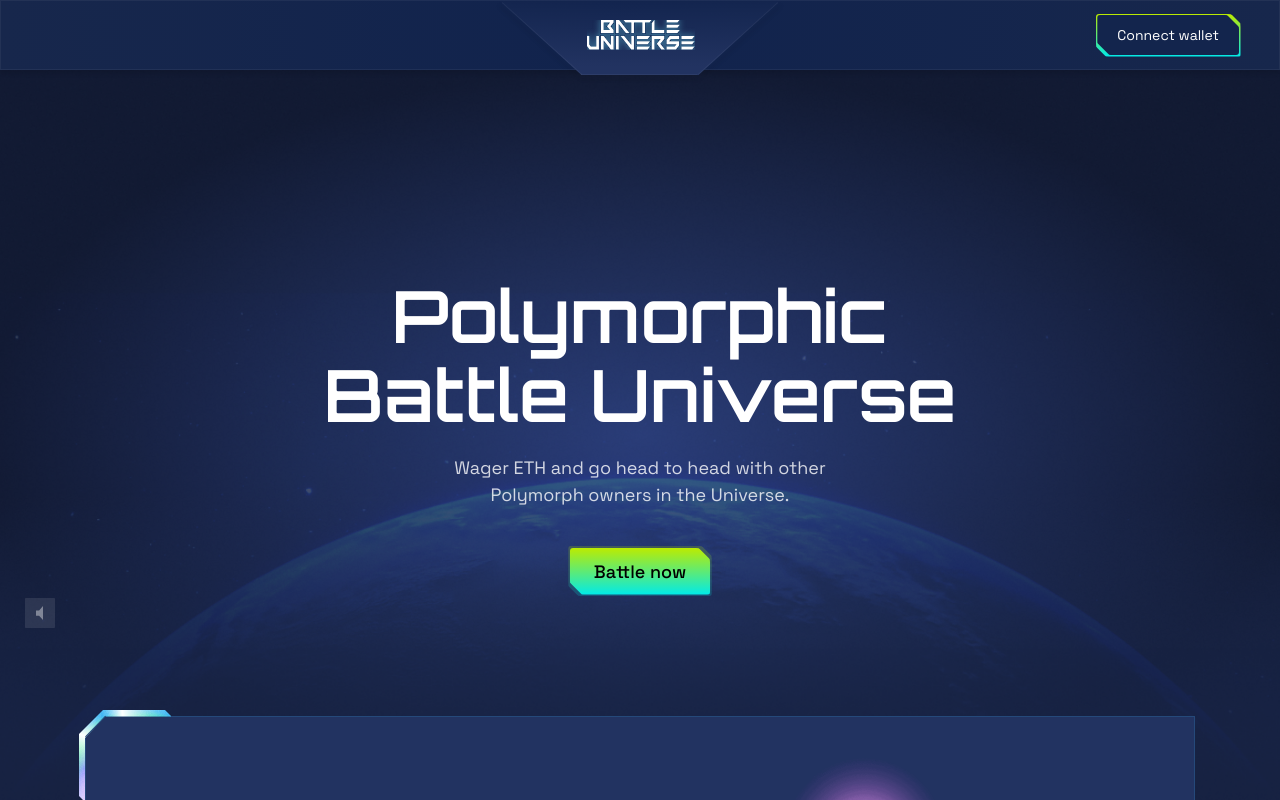
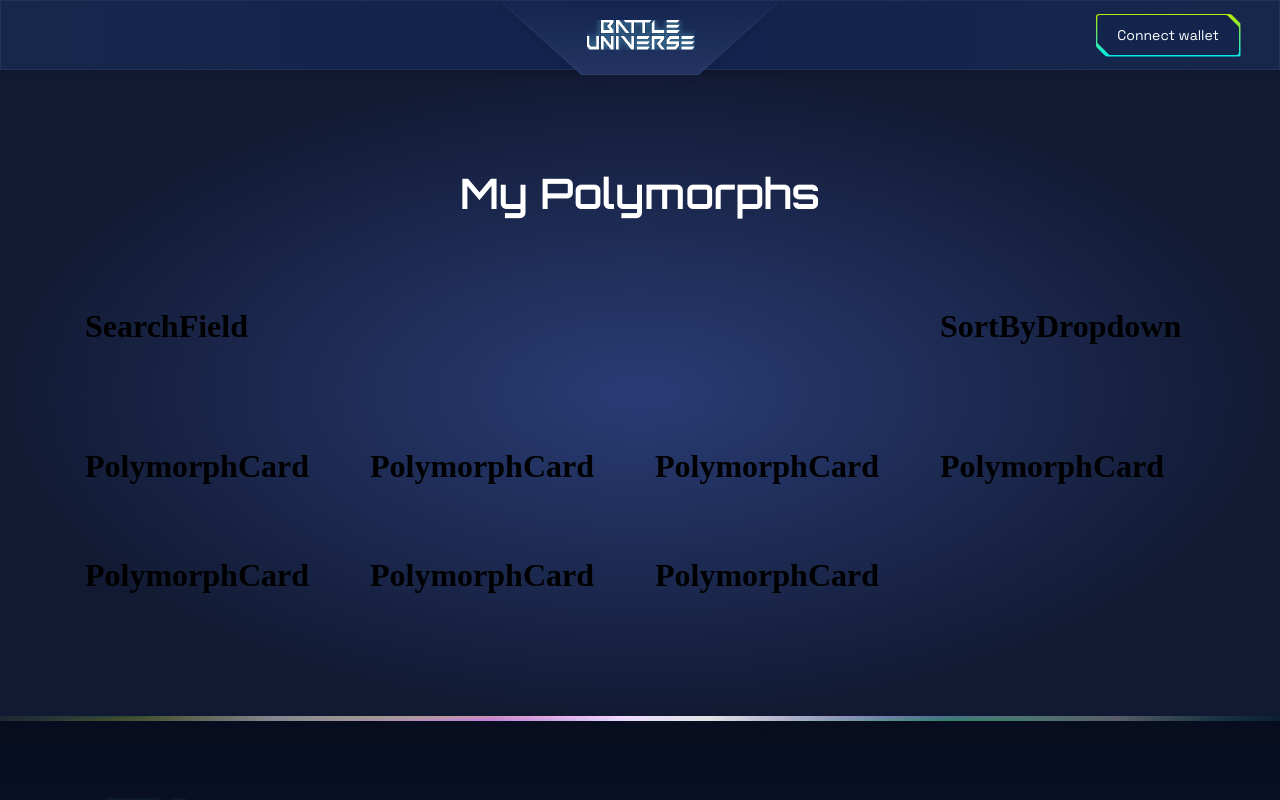
Before and after one commit to UniverseXYZ/Battleground-Frontend, a React (Create React App) app: page /my-polymorphs in a window 1280 px wide. Shown: the top 800 px of the page. Built offline with nearby package versions, Linux system fonts and the light colour scheme.

Commit message:
feat: My polymorphs page structure

```diff
--- a/src/App.js
+++ b/src/App.js
@@ -6,6 +6,7 @@
 import Footer from './components/footer/Footer.jsx';
 import LandingPage from './containers/landingPage/LandingPage.jsx';
 import Battlegrounds from './containers/battlegrounds/Battlegrounds';
+import MyPolymorphs from './containers/myPolymorphs/MyPolymorphs';
 
 const App = () => {
   const location = useLocation();
@@ -40,6 +41,7 @@
         <Switch>
           <Route exact path="/" component={() => <LandingPage />} />
           <Route exact path="/battlegrounds" component={() => <Battlegrounds />} />
+          <Route exact path="/my-polymorphs" component={() => <MyPolymorphs />} />
           <Route path="*" component={() => <LandingPage />} />
         </Switch>
       </div>
--- /dev/null
+++ b/src/components/dropdowns/sortByDropdown/SortByDropdown.jsx
@@ -0,0 +1,13 @@
+import React from 'react';
+import './SortByDropdown.scss';
+
+const SortByDropdown = () => {
+  console.log('SortByDropdown');
+  return (
+    <div>
+      <h1>SortByDropdown</h1>
+    </div>
+  );
+};
+
+export default SortByDropdown;
--- /dev/null
+++ b/src/components/dropdowns/sortByDropdown/SortByDropdown.scss
@@ -0,0 +1,2 @@
+@import "../../../assets/scss/variables";
+@import "../../../assets/scss/mixins";
--- a/src/components/header/Header.jsx
+++ b/src/components/header/Header.jsx
@@ -90,7 +90,14 @@
                   </div>
                 </div>
                 <div className="my--account--dropdown--bottom">
-                  <div className="link">
+                  <div
+                    className="link"
+                    aria-hidden="true"
+                    onClick={() => {
+                      history.push('/my-polymorphs');
+                      setShowDropdown(false);
+                    }}
+                  >
                     <img src={myPolymorphIcon} alt="My polymorphs" />
                     <span>My Polymorphs</span>
                   </div>
--- a/src/components/header/Header.scss
+++ b/src/components/header/Header.scss
@@ -49,12 +49,12 @@
         }
       }
 
-      @include sm {
-        width: 253px;
-      }
-      @include xs {
-        width: 203px;
-      }
+      // @include sm {
+      //   width: 253px;
+      // }
+      // @include xs {
+      //   width: 203px;
+      // }
       img {
         max-width: 108px;
         @include sm {
--- /dev/null
+++ b/src/components/input/searchField/SearchField.jsx
@@ -0,0 +1,13 @@
+import React from 'react';
+import './SearchField.scss';
+
+const SearchField = () => {
+  console.log('SearchField');
+  return (
+    <div>
+      <h1>SearchField</h1>
+    </div>
+  );
+};
+
+export default SearchField;
--- /dev/null
+++ b/src/components/input/searchField/SearchField.scss
@@ -0,0 +1,2 @@
+@import "../../../assets/scss/variables";
+@import "../../../assets/scss/mixins";
--- a/src/components/landingPage/heroSection/HeroSection.jsx
+++ b/src/components/landingPage/heroSection/HeroSection.jsx
@@ -1,15 +1,24 @@
 import React from 'react';
 import './HeroSection.scss';
+import { useHistory } from 'react-router-dom';
 import Button from '../../button/Button';
 import soundIcon from '../../../assets/images/icons/sound-icon.svg';
 
-const HeroSection = () => (
+const HeroSection = () => {
+  const history = useHistory();
+  return (
     <div className="hero-section">
       <div className="container hero-section-container">
         <h1>Polymorphic Battle Universe</h1>
         <p>Wager ETH and go head to head with other Polymorph owners in the Universe.</p>
         <div className="battle-button-section">
-        <Button variant="primary" text="Battle now" />
+          <Button
+            variant="primary"
+            text="Battle now"
+            onClick={() => {
+              history.push('/battlegrounds');
+            }}
+          />
         </div>
       </div>
       <div className="audio-icon">
@@ -17,4 +26,5 @@
       </div>
     </div>
   );
+};
 export default HeroSection;
--- /dev/null
+++ b/src/components/polymorphCard/PolymorphCard.jsx
@@ -0,0 +1,13 @@
+import React from 'react';
+import './PolymorphCard.scss';
+
+const PolymorphCard = () => {
+  console.log('PolymorphCard');
+  return (
+    <div>
+      <h1>PolymorphCard</h1>
+    </div>
+  );
+};
+
+export default PolymorphCard;
--- /dev/null
+++ b/src/components/polymorphCard/PolymorphCard.scss
@@ -0,0 +1,2 @@
+@import "../../assets/scss/variables";
+@import "../../assets/scss/mixins";
--- /dev/null
+++ b/src/containers/myPolymorphs/MyPolymorphs.jsx
@@ -0,0 +1,31 @@
+import React from 'react';
+import SortByDropdown from '../../components/dropdowns/sortByDropdown/SortByDropdown';
+import SearchField from '../../components/input/searchField/SearchField';
+import PolymorphCard from '../../components/polymorphCard/PolymorphCard';
+import './MyPolymorphs.scss';
+
+const MyPolymorphs = () => {
+  console.log('123');
+  return (
+    <div className="my--polymorphs--page">
+      <div className="container">
+        <h1 className="page--title">My Polymorphs</h1>
+        <div className="search--sort--by--section">
+          <SearchField />
+          <SortByDropdown />
+        </div>
+        <div className="my--polymorphs">
+          <PolymorphCard />
+          <PolymorphCard />
+          <PolymorphCard />
+          <PolymorphCard />
+          <PolymorphCard />
+          <PolymorphCard />
+          <PolymorphCard />
+        </div>
+      </div>
+    </div>
+  );
+};
+
+export default MyPolymorphs;
--- /dev/null
+++ b/src/containers/myPolymorphs/MyPolymorphs.scss
@@ -0,0 +1,48 @@
+@import "../../assets/scss/variables";
+@import "../../assets/scss/mixins";
+
+.my--polymorphs--page {
+  height: 100%;
+  background: radial-gradient(50% 50% at 50% 50%, #293c75 0%, #121a33 100%), $white;
+  padding: 100px 60px;
+  h1.page--title {
+    margin: 0 0 70px;
+    font-family: $orbitronFont;
+    font-style: normal;
+    font-weight: 600;
+    font-size: 42px;
+    line-height: 110%;
+    text-align: center;
+    color: $white;
+    @include sm {
+      font-size: 32px;
+    }
+  }
+  .search--sort--by--section {
+    display: grid;
+    grid-template-columns: 1fr 255px;
+    grid-gap: 30px;
+    margin-bottom: 60px;
+    @include sm {
+      grid-template-columns: 1fr;
+      grid-gap: 14px;
+    }
+  }
+  .my--polymorphs {
+    display: grid;
+    grid-template-columns: repeat(4, 1fr);
+    grid-gap: 30px;
+    @include md {
+      grid-template-columns: repeat(3, 1fr);
+    }
+    @include sm {
+      grid-template-columns: 1fr 1fr;
+    }
+    @include xs {
+      grid-template-columns: 1fr;
+    }
+  }
+  @include sm {
+    padding: 60px 20px;
+  }
+}
```
Lines whose indentation alone changed are shown as unchanged.
